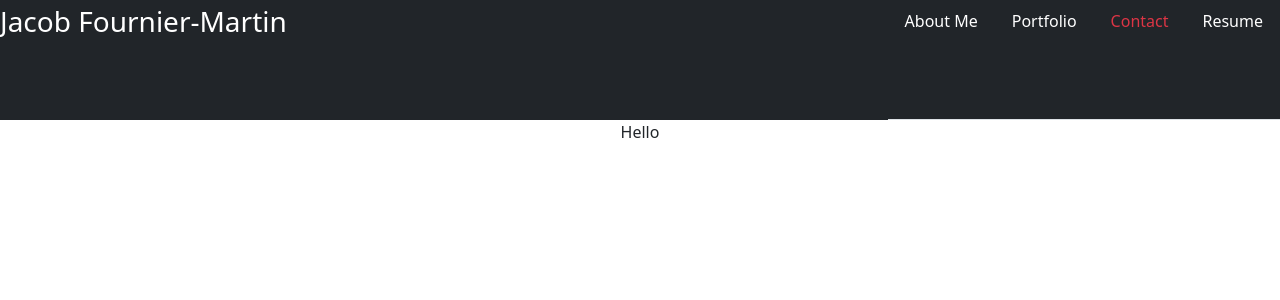
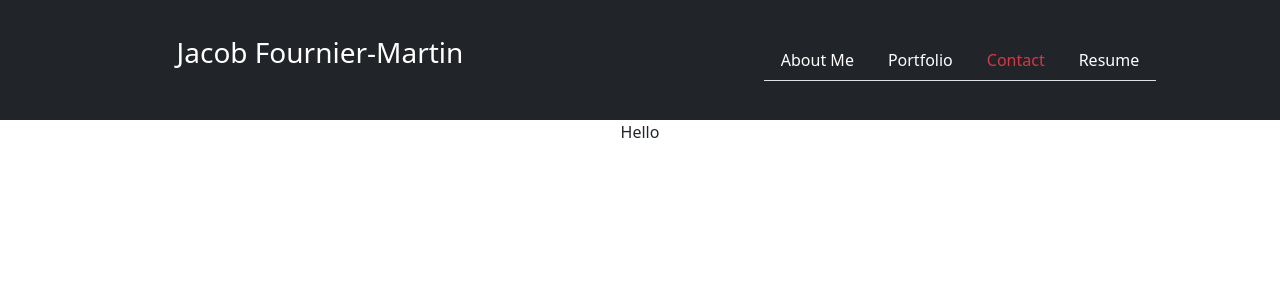
Before and after one commit to Jake66Martin/updated-portfolio, a React (Vite) app: page /Contact in a window 1280 px wide. Shown: the top 300 px of the page. Built offline with nearby package versions, Linux system fonts and the light colour scheme.

Commit message:
fixing nav styling

```diff
--- a/src/components/Header/Nav.jsx
+++ b/src/components/Header/Nav.jsx
@@ -6,7 +6,10 @@
 
   return (
     <header className="bg-dark d-flex justify-content-between nav-height">
+      <div className="w-50 d-flex justify-content-center align-items-center">
       <p className="text-white fs-3">Jacob Fournier-Martin</p>
+      </div>
+      <div className="w-50 d-flex justify-content-center align-items-center">
       <ul className="nav nav-tabs justify-content-end">
         <li className="nav-item">
           <Link
@@ -57,6 +60,7 @@
           </Link>
         </li>
       </ul>
+      </div>
     </header>
   );
 }
```
